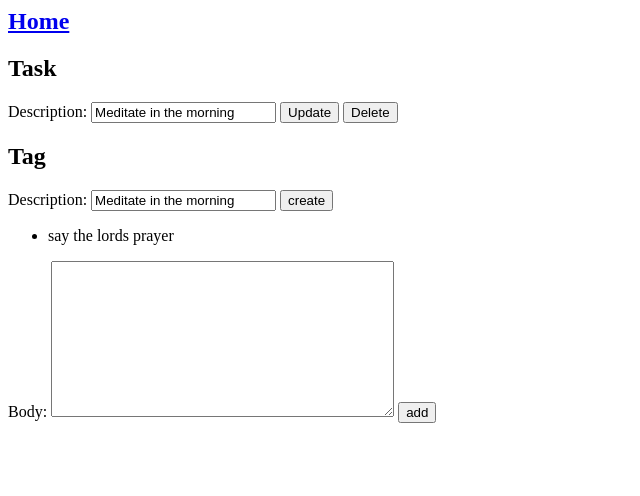
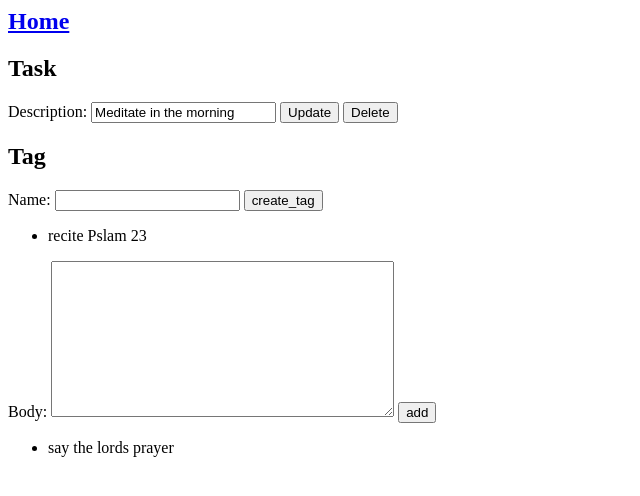
Before and after one commit to jackdee0077/todo_site, a Django app: page /1 in a window 1280 px wide. Shown: the top 496 px of the page, without its empty margins (0-640 px from the left). Run offline with Django 4.2, Linux system fonts and the light colour scheme; data comes from the database, SQL or seed files in the repository; both versions use the stored data as it was after the commit; parts of the project's set-up code (start-up, migrations or seed data) failed here and were passed over.

Commit message:
updated todo site

```diff
--- a/todo_app/forms.py
+++ b/todo_app/forms.py
@@ -5,6 +5,7 @@ class TaskForm(ModelForm):
     class Meta():
         model = Task
         fields = ['description']
+
 
 class CommentForm(ModelForm):
     class Meta:
@@ -19,6 +20,13 @@ class TagForm(ModelForm):
     class Meta:
         model = Tag
         fields = ['name']
+    def __init__(self, *args, **kwargs):
+        super().__init__(*args, **kwargs)
+
+
+
     def save(self,task, *args, **kwargs):
         tag_name = self.data['name']
         self.fields['name'].label=''
+        tagmain = Tag.objects.create(name=tag_name)
+        task.tags.add(tagmain)
--- a/todo_app/models.py
+++ b/todo_app/models.py
@@ -3,7 +3,8 @@ from django.db import models
 # Create your models here.
 
 class Tag(models.Model):
-    name= models.CharField(max_length=30)
+    name= models.CharField(max_length=30, unique=True)
+
 
 class Task(models.Model):
     '''A task object will have a description of the task to complete'''
--- a/todo_app/templates/detail.html
+++ b/todo_app/templates/detail.html
@@ -13,18 +13,19 @@
 
 <form method="POST">
     {% csrf_token %}
-    {{ form }}
-    <input type="submit" name="create" value="create" />
+    {{ tag_form }}
+    <input type="submit" name="create_tag" value="create_tag" />
 
 
 </form>
 
+<ul>
+    {% for tag in tags %}
+       <li>{{ tag.name }}</li>
+    {% endfor %}
+</ul>
 
-<ul>
-     {% for comment in comment_list %}
-        <li>{{ comment.body }}</li>
-     {% endfor %}
-</ul>
+
 
 <form method="POST">
     {% csrf_token %}
@@ -33,3 +34,9 @@
 
 
 </form>
+
+<ul>
+    {% for comment in comment_list %}
+       <li>{{ comment.body }}</li>
+    {% endfor %}
+</ul>
--- a/todo_app/views.py
+++ b/todo_app/views.py
@@ -50,8 +50,8 @@ class TaskDetailView(View):
         task = Task.objects.get(id=task_id)
         task_form = TaskForm(instance=task)
 
-        tag_form=TagForm
-        tags=task.tags.all()
+        tag_form=TagForm()
+        tags=Tag.objects.filter(task=task)
         comments = Comment.objects.filter(task=task)
         comment_form = CommentForm(task=task)
 
@@ -79,4 +79,13 @@ class TaskDetailView(View):
             comment_form = CommentForm (request.POST, task=task)
             comment_form.save()
             return redirect('task_detail', task_id=task_id)
+        elif 'create_tag' in request.POST:
+            print(request.POST)
+            tag_form = TagForm (request.POST)
+            tag_form.save(task)
+            #task.add(tag_form)
+            return redirect('task_detail', task_id=task_id)
+
+
+
         return redirect ('home')
```
Also changed, not shown: db.sqlite3, todo_app/migrations/0002_tag_comment_task_tags.py, todo_app/migrations/0003_tag_task_tags.py (deleted).
